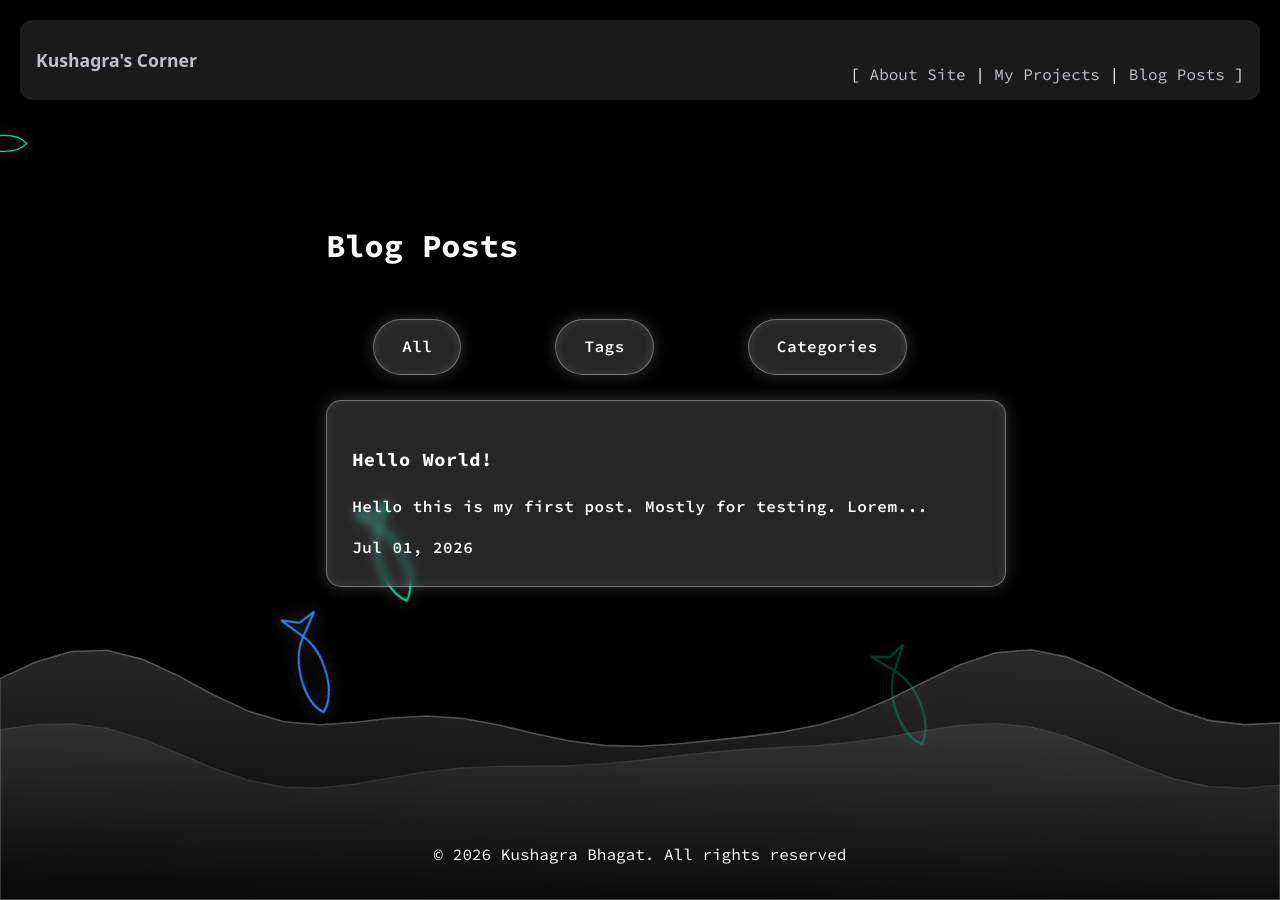
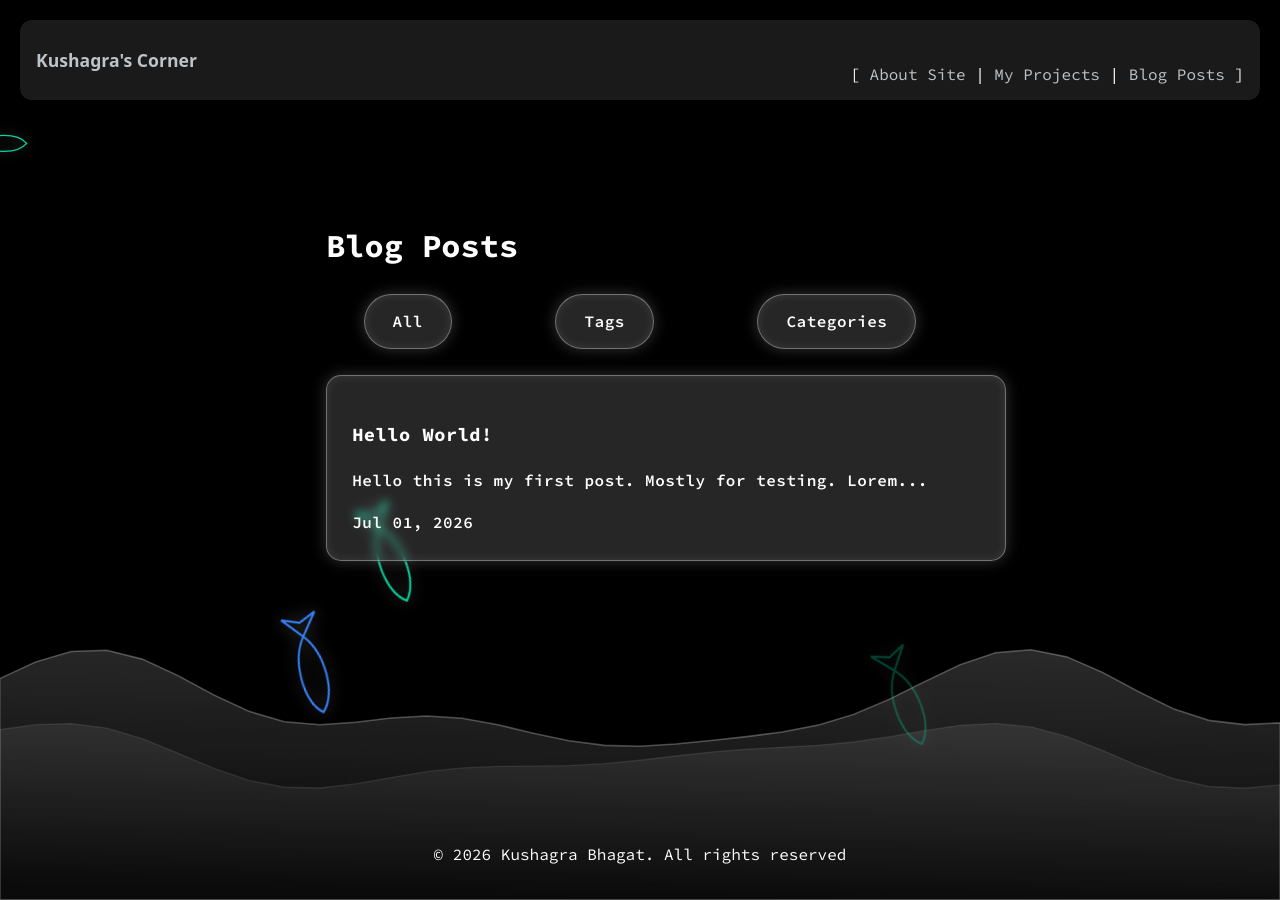
Before and after one commit to kuwushagra/kuwushagra.github.io, a Jekyll site: the page built from posts/index.html, in a window 1280 px wide. Built offline with Jekyll 4.4.1, drawn with Linux system fonts in a browser that asks for light colours; some web fonts are replaced; a style sheet for code colours, icons or effects is not loaded.

Commit message:
Update index.html

```diff
--- a/posts/index.html
+++ b/posts/index.html
@@ -3,17 +3,17 @@ layout: default
 title: Posts | Kushagra's Corner
 ---
 
-<h1>Blog Posts</h1><br>
+<h1>Blog Posts</h1>
 
-  <div style="display: flex; width: 100%; margin: 0 auto; justify-content: center; align-items: center;">
+  <div style="display: flex; width: 100%; margin: 0 auto;">
     <a href="/posts" class="glowing-btn" style="pointer-events: none; margin: 0 auto; justify-content: center; align-items: center;">
       <span>All</span>
     </a>
-
+    &nbsp; &nbsp;
     <a href="/posts/tags" class="glowing-btn" style="margin: 0 auto; justify-content: center; align-items: center;">
       <span>Tags</span>
     </a>
-
+    &nbsp; &nbsp;
     <a href="/posts/categories" class="glowing-btn" style="margin: 0 auto; justify-content: center; align-items: center;">
       <span>Categories</span>
     </a>
```
